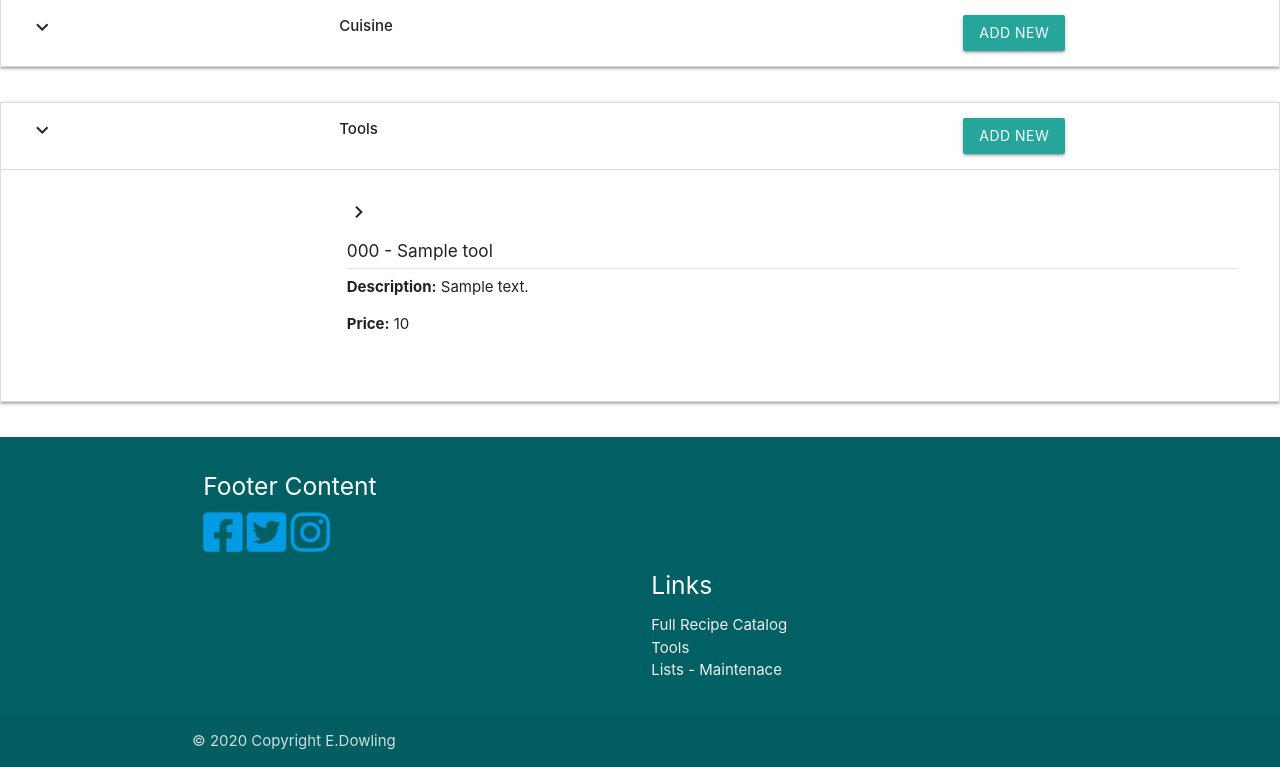
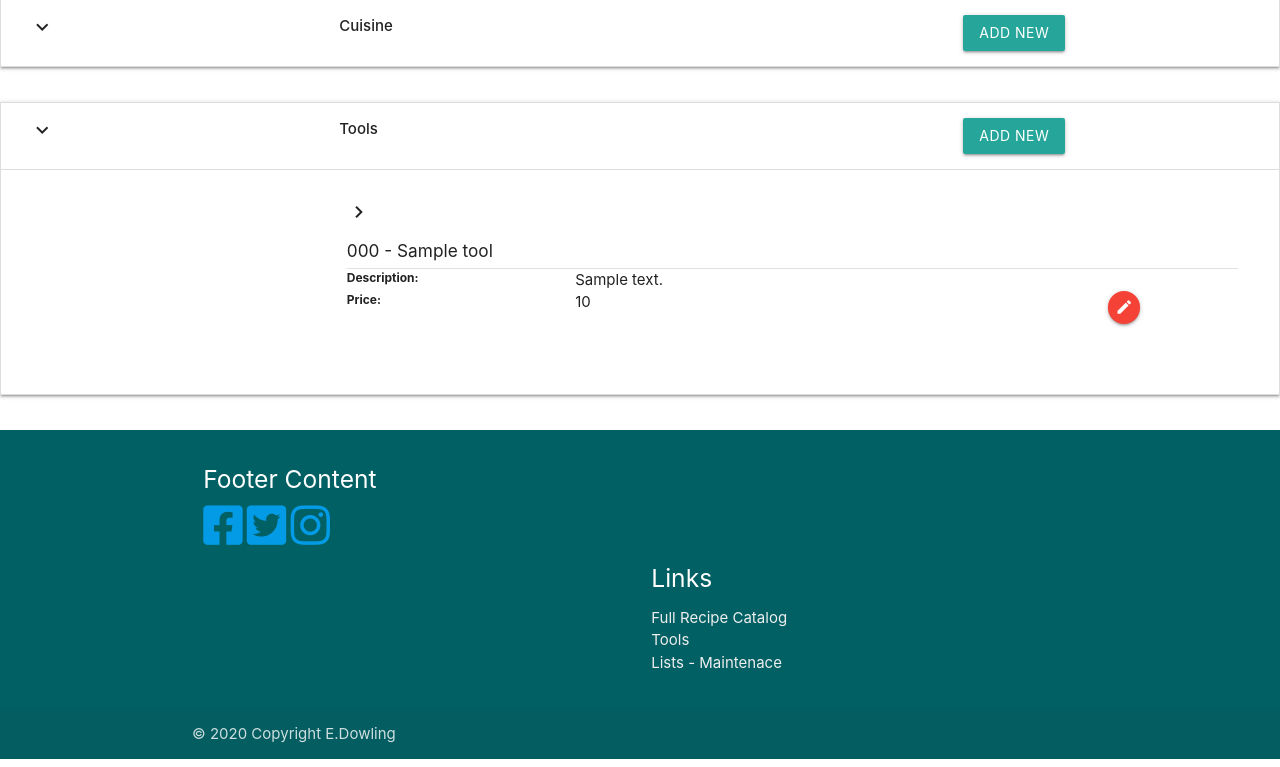
Before and after one commit to eldowling/lets-cook-together, a Flask app: page /maintenance in a window 1280 px wide, after a click that opens the changed part. Shown: the part 726-1493 px from the top of the page. Run offline with Flask 2, Linux system fonts and the light colour scheme; the visitor is signed in with stand-in values (Sample User, id 1); a database or web service that is not in the repository returns one stand-in record (values such as "Sample title"); some libraries are stand-ins or nearby versions.

Commit message:
Added an edit button beside each of the tools in the table on maintenance.html, passing a tool_id to the modal form so that the price and tool information can be edited. Added an update_tool route to app.py

```diff
--- a/app.py
+++ b/app.py
@@ -223,8 +223,6 @@ def rate_recipe(recipe_id):
     if request.method == "POST":
         #save the rating for the user
         form_rating = request.form.get("rating")
-        print("form_rating:")
-        print(form_rating)
         save_rating = {
             "recipe_id": recipe_id,
             "user": session['username'],
@@ -315,6 +313,22 @@ def insert_tool():
     tools.insert_one(save_tool)
     return redirect(url_for('maintenance'))
 
+@app.route('/update_tool/<tool_id>', methods=['POST'])
+def update_tool(tool_id):
+    if request.method == "POST":
+        tools=mongo.db.tools
+        further_info = request.form.get("further_info").splitlines()
+        save_tool = {
+            "tool_name": request.form.get("name"),
+            "image_url": request.form.get("image_url"),
+            "description": request.form.get("description"),
+            "further_info": further_info,
+            "price": request.form.get("price")
+        }
+        tools.update_one( {'_id': ObjectId(tool_id)},
+                        {"$set":save_tool})
+        return redirect(url_for('maintenance'))
+
 if __name__ == '__main__':
     app.secret_key = 'mysecret'
     app.run(host=os.environ.get('IP'),
--- a/static/css/style.css
+++ b/static/css/style.css
@@ -144,6 +144,10 @@ textarea .materialize-textarea .ingrds_field {
     line-height: 1.8;
 }
 
+.sm-text{
+    font-size: 0.8em;
+}
+
 @media only screen and (max-width: 768px) {
     .btn, .btn-large, .btn-small, .btn-flat {
         height: 30px;
--- a/templates/add-recipe.html
+++ b/templates/add-recipe.html
@@ -97,6 +97,8 @@
             </select>
             <label>Cuisine</label>
         </div>
+      </div>
+      <div class="row">
         <div class="input-field col s6">
             <select multiple id="tools" name="tools">
                 <option value="" disabled>Choose Tools Used</option>
@@ -111,6 +113,7 @@
             <label>Tools Used</label>
         </div>
       </div>
+
       <div class="row">
         <div class="input-field col s4">
           <input id="prep_time" name="prep_time" value="{{recp_preptime}}" type="text" class="validate">
--- a/templates/base.html
+++ b/templates/base.html
@@ -111,6 +111,8 @@
             $('textarea#ingredients').html($('textarea#ingredients').html().trim());
             $('textarea#prep_steps').html($('textarea#prep_steps').html().trim());
             $('textarea#further_info').html($('textarea#further_info').html().trim());
+
+
         });
 
         var dropdowns = document.querySelectorAll('.dropdown-trigger')
@@ -126,5 +128,14 @@
         });
 
     </script>
+    <script>
+        $(function(){
+            $(".open-EditToolDialog").on('click'(function(){
+                $("#maint_modal_tools_edit").modal("show");
+                $('#toolID').val($(this).attr('data-tool-id'));
+
+            });
+        });
+    </script>
 </body>
 </html>
--- a/templates/maintenance.html
+++ b/templates/maintenance.html
@@ -91,8 +91,17 @@
                                 <li>
                                     <i class="material-icons">chevron_right</i> <h6>{{tool.tool_code}} - {{tool.tool_name}}</h6>
                                     <div class="col s12 divider"></div>
-                                    <p><b>Description:</b> {{ tool.description }}</p>
-                                    <p><b>Price:</b> {{ tool.price }}</p>
+                                    <div class="row">
+                                        <div class="col s3 sm-text"><b>Description:</b></div>
+                                        <div class="col s9">{{ tool.description }}</div>
+                                        <div class="col s3 sm-text"><b>Price:</b></div>
+                                        <div class="col s7">{{ tool.price }}</div>
+                                        <div class="col s2">
+                                            <a href="#maint_modal_tools_edit" name="tools_edit" data-tool-id="this is the id"
+                                               class="btn-floating btn-small waves-effect waves-light red modal-trigger open-EditToolDialog">
+                                               <i class="material-icons">edit</i></a>
+                                        </div>
+                                    </div>
                                 </li>
                             {% endfor %}
                         </ul>
@@ -188,4 +197,49 @@
     </div>
 </div>
 
+<div id="maint_modal_tools_edit" class="modal">
+    <div class="modal-content">
+      <h4>Update Tool Details: </h4>
+      <form action="{{ url_for('insert_tool') }}" method="POST" class="col s12">
+        <div class="row">
+            <div class="input-field col s6">
+                <input type="text" name="toolID" id="toolID"/>
+                <label for="toolID">Tool ID</label>
+            </div>
+            <div class="input-field col s6">
+
+                <input placeholder="Tool Code" id="code" name="code" type="text" class="validate" required>
+                <label for="code">Code</label>
+            </div>
+            <div class="input-field col s12 m6">
+                <input id="name" name="name" type="text" class="validate" required min="3" max="40">
+                <label for="name">Tool Name</label>
+            </div>
+            <div class="input-field col s12 m6">
+                <input id="image_url" name="image_url" type="url" class="validate">
+                <label for="image_url">Image URL</label>
+            </div>
+            <div class="input-field col s12 m6">
+                <input id="price" name="price" type="text" class="validate" pattern="[-+]?[0-9]*[.,]?[0-9]+" >
+                <label for="price">Item Price</label>
+            </div>
+            <div class="input-field col s12">
+                <input id="description" name="description" type="text" class="validate" required min="5" max="150">
+                <label for="description">Short Description</label>
+            </div>
+            <div class="input-field col s12">
+                <textarea id="further_info" name="further_info" class="materialize-textarea validate" required minlength="15"></textarea>
+                <label for="further_info">Further Information on Item</label>
+                <p class="small-msg">(Item information can be seperated by a new line)</p>
+            </div>
+        </div>
+        <div class="row">
+            <button class="btn waves-effect waves-light" type="submit">Update
+                <i class="material-icons right">playlist_add</i>
+            </button>
+        </div>
+      </form>
+    </div>
+</div>
+
 {% endblock %}
```
